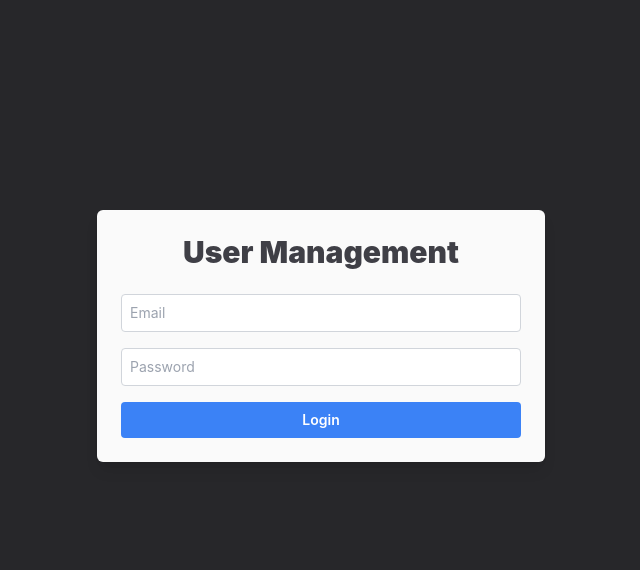
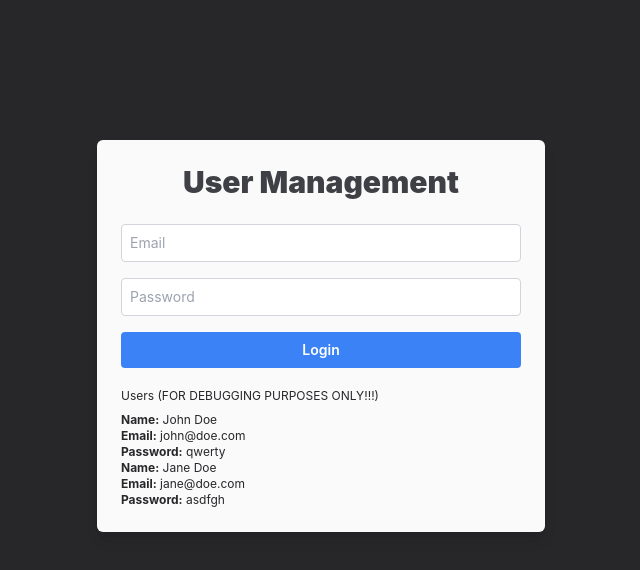
Before and after one commit to halcyon1128/react-tailwind-usermgmt, a React (Create React App) app: page /login in a window 1280 px wide. Shown: the top 570 px of the page, without its empty margins (319-959 px from the left). Built offline with nearby package versions, Linux system fonts and the light colour scheme.

Commit message:
major revision: users are admins

```diff
--- a/src/components/Login.js
+++ b/src/components/Login.js
@@ -3,7 +3,7 @@ import { useNavigate } from 'react-router-dom';
 import { useAuth } from './contexts/AuthContext';
 import { useUserContext } from './contexts/UserContext';
 import { useArrayDatabase } from './contexts/ArrayDatabase'; // Import the custom hook
-// import TestComponent from './TestComponent';
+import TestComponent from './TestComponent';
 
 function Login() {
   const [email, setEmail] = useState('');
@@ -127,7 +127,7 @@ function Login() {
             </button>
           </form>
         </section>
-        {/* <TestComponent /> */}
+        <TestComponent />
       </div>
 
     </div>
```
